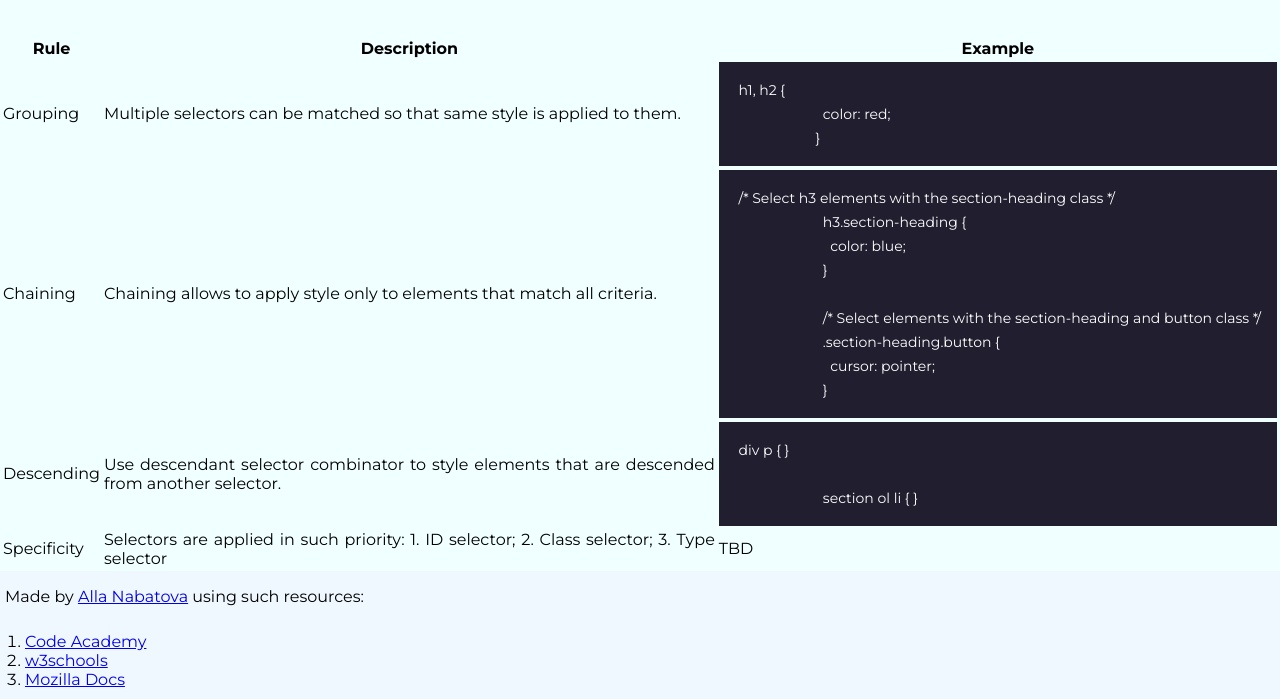
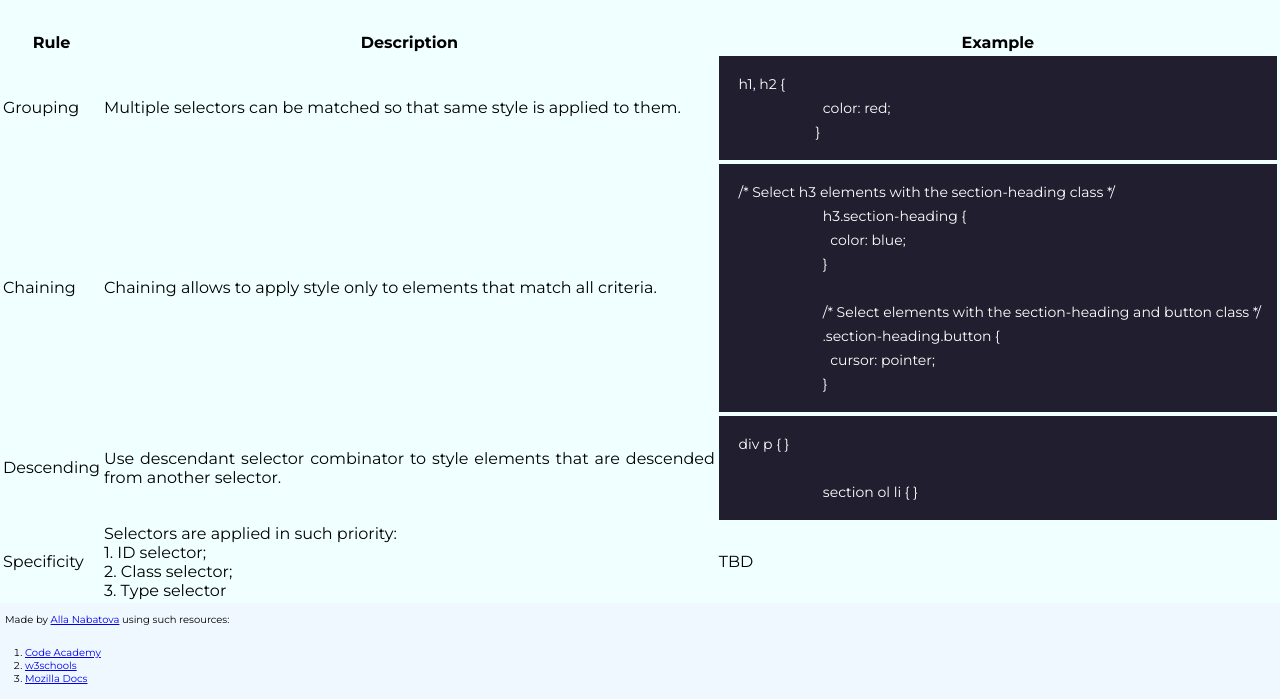
Before and after one commit to AllaNabatova/CheatSheet, a plain HTML site: page index.html in a window 1280 px wide. Shown: the part 656-1355 px from the top of the page. Drawn offline with Linux system fonts and the light colour scheme.

Commit message:
fixed font of the footer

```diff
--- a/index.html
+++ b/index.html
@@ -90,7 +90,7 @@
                 </tr>
                 <tr>
                     <td>   Specificity </td>
-                    <td> Selectors are applied in such priority: 1. ID selector; 2. Class selector; 3. Type selector </td>
+                    <td> Selectors are applied in such priority: <br> 1. ID selector; <br> 2. Class selector; <br>3. Type selector </td>
                     <td> TBD </td>
                 </tr>
             </tbody>
--- a/style.css
+++ b/style.css
@@ -67,9 +67,10 @@ footer {
 ol{
     margin: 10px;
     padding:10px;
+    font-size: 10px;
 }
 
 p {
-    font-size: 8;
+    font-size: 10px;
 
 }
```
